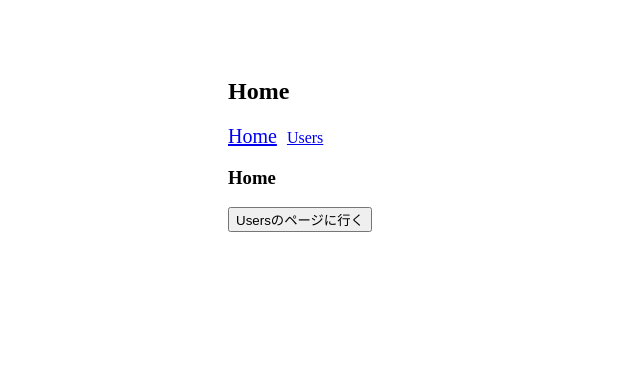
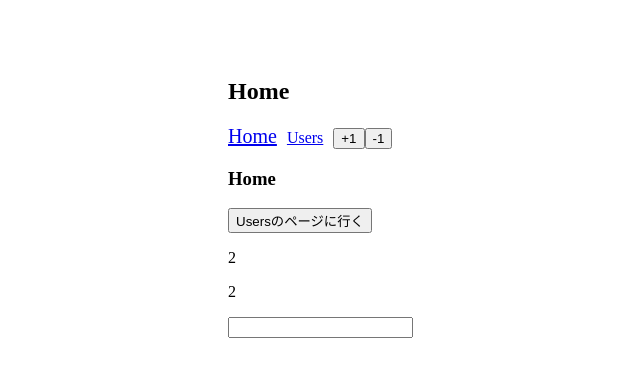
Before and after one commit to takumines/vue-router-app, a Vue app: page / in a window 1280 px wide. Shown: the top 376 px of the page, without its empty margins (62-702 px from the left). Built offline with nearby package versions, Linux system fonts and the light colour scheme.

Commit message:
vuexの実装

```diff
--- /dev/null
+++ b/src/store/index.js
@@ -0,0 +1,13 @@
+import Vue from 'vue';
+import Vuex from 'vuex';
+import count from "@/store/modules/count";
+import message from "@/store/modules/message";
+
+Vue.use(Vuex);
+
+export default new Vuex.Store({
+    modules: {
+        count,
+        message
+    }
+});
--- /dev/null
+++ b/src/store/modules/count.js
@@ -0,0 +1,34 @@
+const state = {
+    count: 2,
+}
+
+const getters = {
+    doubleCount: state => state.count,
+    tripleCount: state => state.count,
+}
+
+const mutations = {
+    increment(state, number) {
+        state.count += number;
+    },
+    decrement(state, number) {
+        state.count -= number;
+    },
+}
+
+const actions = {
+    increment({ commit }, number) {
+        commit('increment', number)
+    },
+    decrement({ commit }, number) {
+        commit('decrement', number)
+    },
+}
+
+export default {
+    namespaced: true,
+    state,
+    getters,
+    mutations,
+    actions
+}
--- /dev/null
+++ b/src/store/modules/message.js
@@ -0,0 +1,27 @@
+const state = {
+    message: ""
+}
+
+const getters = {
+    message: state => state.message
+}
+
+const mutations = {
+    updateMessage(state, newMessage) {
+        state.message = newMessage
+    }
+}
+
+const actions = {
+    updateMessage({ commit }, newMessage) {
+        commit('updateMessage', newMessage)
+    }
+}
+
+export default {
+    namespaced: true,
+    state,
+    getters,
+    mutations,
+    actions
+}
--- a/src/views/HeaderHome.vue
+++ b/src/views/HeaderHome.vue
@@ -13,8 +13,19 @@
         exact
         class="link"
     >Users</router-link>
+    <button @click="increment(2)">+1</button>
+    <button @click="decrement(2)">-1</button>
   </nav>
 </template>
+
+<script>
+  import { mapActions } from 'vuex';
+  export default {
+    methods: {
+      ...mapActions("count", ['increment', 'decrement'])
+    }
+  }
+</script>
 
 <style scoped>
 .link {
--- a/src/views/TheHome.vue
+++ b/src/views/TheHome.vue
@@ -2,11 +2,27 @@
   <div>
     <h3>Home</h3>
     <button @click="toUsers">Usersのページに行く</button>
+    <p>{{ doubleCount }}</p>
+    <p>{{ tripleCount }}</p>
+    <input type="text" v-model="messages">
+    <p>{{ messages }}</p>
   </div>
 </template>
 
 <script>
+import { mapGetters } from 'vuex';
 export default {
+  computed: {
+    ...mapGetters("count", ["doubleCount", "tripleCount"]),
+    messages: {
+      get() {
+        return this.$store.getters["message/message"];
+      },
+      set(value) {
+        this.$store.dispatch('message/updateMessage', value)
+      }
+    }
+  },
   methods: {
     toUsers() {
       this.$router.push({
```
